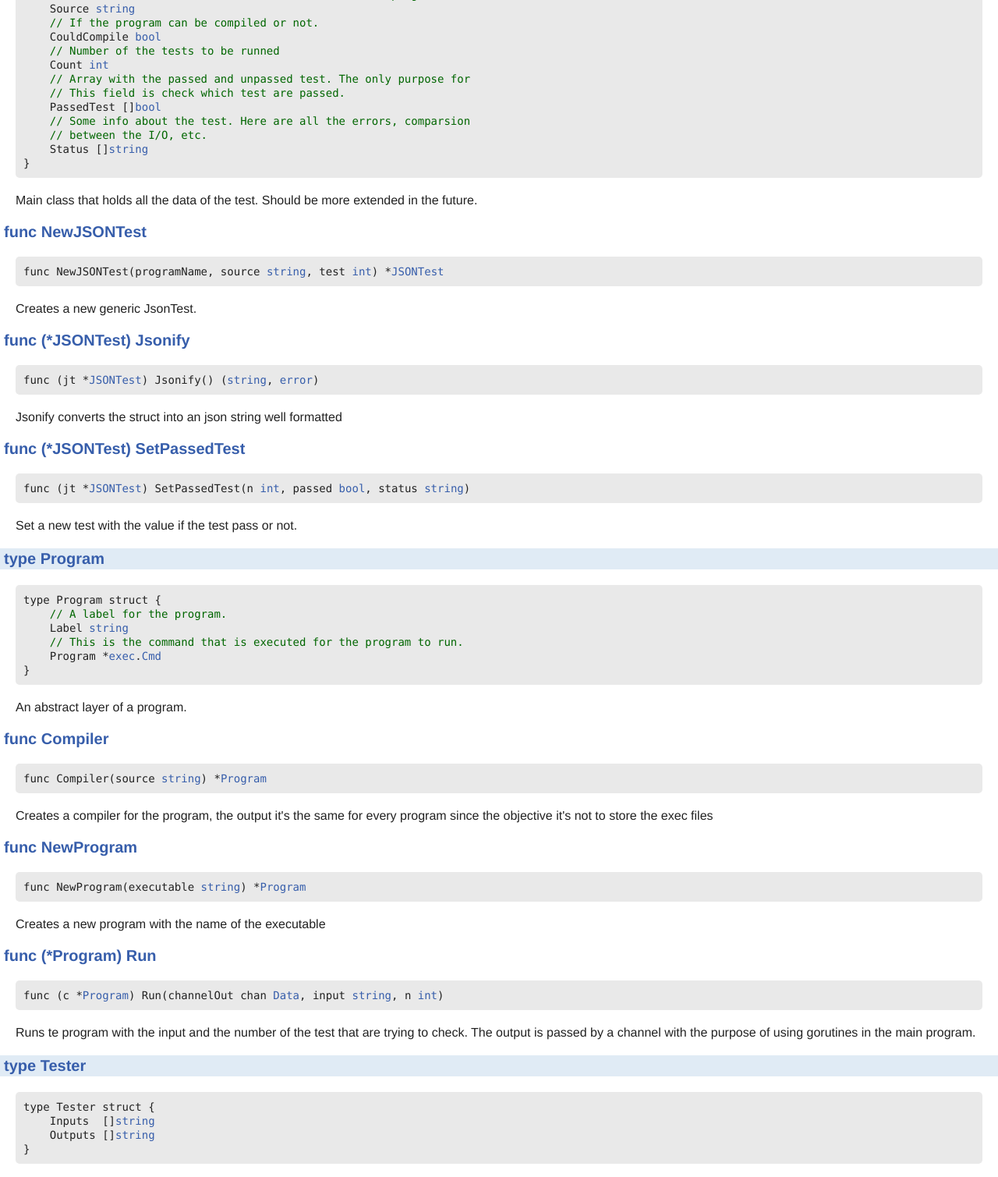
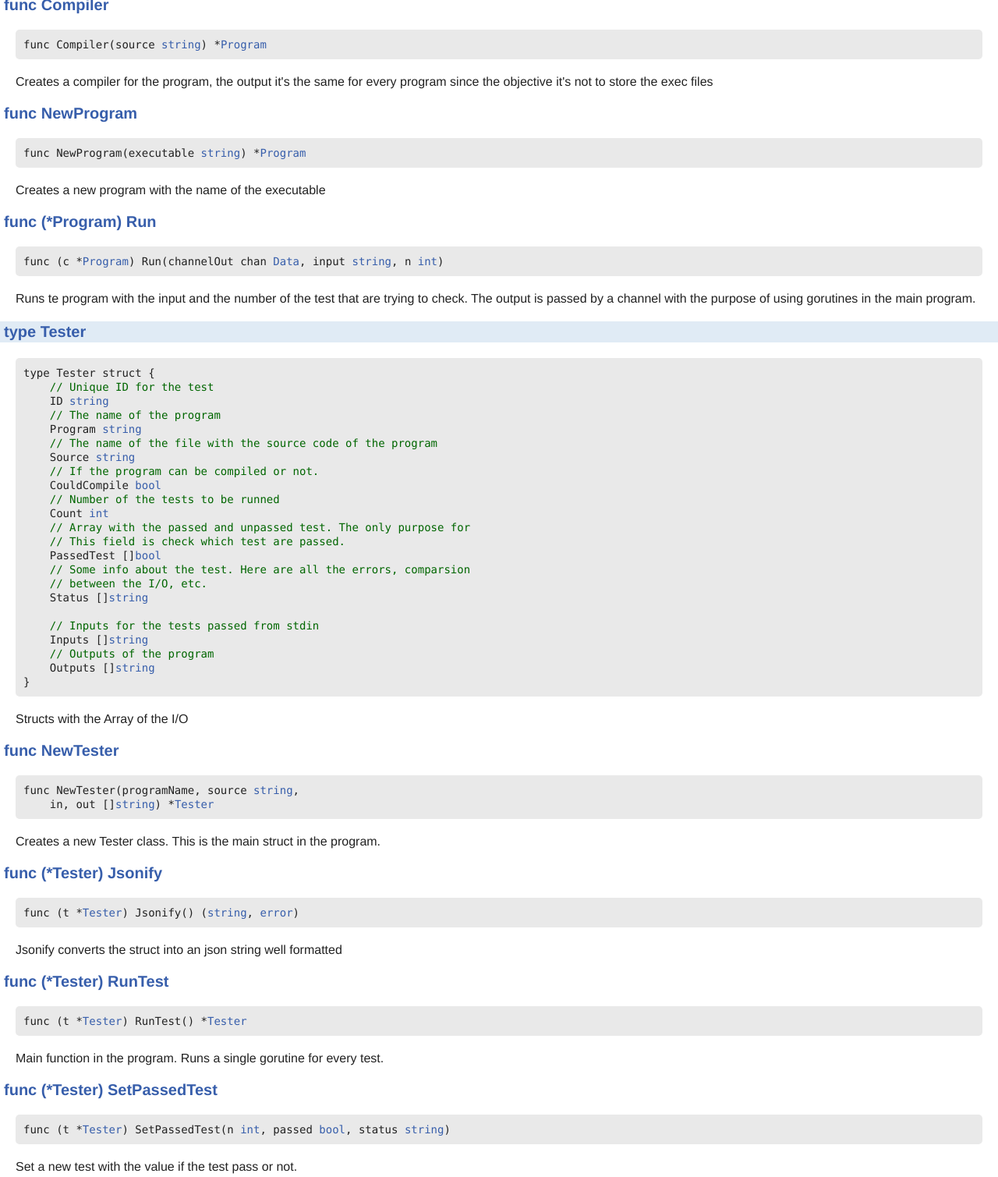
Before and after one commit to matiaslina/fathomless-lake-compiler, a plain HTML site: page views/docs.html in a window 1280 px wide. Shown: the part 1268-2777 px from the top of the page at 78% size. Drawn offline with Linux system fonts and the light colour scheme.

Commit message:
Actualizada la documentacion

```diff
--- a/views/docs.html
+++ b/views/docs.html
@@ -16,12 +16,9 @@
 <link type="text/css" rel="stylesheet" href="/styles/style.css" >
 </head>
 <body>
-
-	<h1 style="margin-left:10px; font-size:26px;">Tester Library</h1>
-
-		<div id="short-nav">
+<div id="short-nav">
 			<dl>
-			<dd><code style="color: #d22;"><b>import "./tester"</b></code></dd>
+                <dd><code><h2>import "./tester"</h2></code></dd>
 			</dl>
 			<dl>
 			<dd><a href="#pkg-overview" class="overviewLink">Overview</a></dd>
@@ -67,20 +64,6 @@ Tester package makes everything posible
 
 
 
-				<dd><a href="#JSONTest">type JSONTest</a></dd>
-
-
-					<dd>&nbsp; &nbsp; <a href="#NewJSONTest">func NewJSONTest(programName, source string, test int) *JSONTest</a></dd>
-
-
-
-					<dd>&nbsp; &nbsp; <a href="#JSONTest.Jsonify">func (jt *JSONTest) Jsonify() (string, error)</a></dd>
-
-
-					<dd>&nbsp; &nbsp; <a href="#JSONTest.SetPassedTest">func (jt *JSONTest) SetPassedTest(n int, passed bool, status string)</a></dd>
-
-
-
 				<dd><a href="#Program">type Program</a></dd>
 
 
@@ -98,11 +81,18 @@ Tester package makes everything posible
 				<dd><a href="#Tester">type Tester</a></dd>
 
 
-					<dd>&nbsp; &nbsp; <a href="#NewTester">func NewTester(in, out []string) *Tester</a></dd>
+					<dd>&nbsp; &nbsp; <a href="#NewTester">func NewTester(programName, source string,
+    in, out []string) *Tester</a></dd>
 
 
 
-					<dd>&nbsp; &nbsp; <a href="#Tester.Test">func (t *Tester) Test(name, source string, in, out []string) *JSONTest</a></dd>
+					<dd>&nbsp; &nbsp; <a href="#Tester.Jsonify">func (t *Tester) Jsonify() (string, error)</a></dd>
+
+
+					<dd>&nbsp; &nbsp; <a href="#Tester.RunTest">func (t *Tester) RunTest() *Tester</a></dd>
+
+
+					<dd>&nbsp; &nbsp; <a href="#Tester.SetPassedTest">func (t *Tester) SetPassedTest(n int, passed bool, status string)</a></dd>
 
 
 
@@ -119,8 +109,6 @@ Tester package makes everything posible
 				<a href="/target/compiler.go">compiler.go</a>
 
 				<a href="/target/tester.go">tester.go</a>
-
-				<a href="/target/types.go">types.go</a>
 
 			</span>
 			</p>
@@ -143,7 +131,7 @@ Tester package makes everything posible
 
 
 
-			<h2 id="Data">type <a href="/target/types.go?s=311:584#L6">Data</a></h2>
+			<h2 id="Data">type <a href="/target/compiler.go?s=433:706#L13">Data</a></h2>
 			<pre>type Data struct {
     <span class="comment">// Number of the test.</span>
     Number <a href="/pkg/builtin/#int">int</a>
@@ -172,73 +160,7 @@ The data struct represents the number of the test and the I/O
 
 
 
-			<h2 id="JSONTest">type <a href="/target/types.go?s=679:1317#L20">JSONTest</a></h2>
-			<pre>type JSONTest struct {
-    <span class="comment">// Unique ID for the test</span>
-    ID <a href="/pkg/builtin/#string">string</a>
-    <span class="comment">// The name of the program</span>
-    Program <a href="/pkg/builtin/#string">string</a>
-    <span class="comment">// The name of the file with the source code of the program</span>
-    Source <a href="/pkg/builtin/#string">string</a>
-    <span class="comment">// If the program can be compiled or not.</span>
-    CouldCompile <a href="/pkg/builtin/#bool">bool</a>
-    <span class="comment">// Number of the tests to be runned</span>
-    Count <a href="/pkg/builtin/#int">int</a>
-    <span class="comment">// Array with the passed and unpassed test. The only purpose for</span>
-    <span class="comment">// This field is check which test are passed.</span>
-    PassedTest []<a href="/pkg/builtin/#bool">bool</a>
-    <span class="comment">// Some info about the test. Here are all the errors, comparsion</span>
-    <span class="comment">// between the I/O, etc.</span>
-    Status []<a href="/pkg/builtin/#string">string</a>
-}</pre>
-			<p>
-Main class that holds all the data of the test. Should be more
-extended in the future.
-</p>
-
-
-
-
-
-
-
-
-
-
-				<h3 id="NewJSONTest">func <a href="/target/tester.go?s=366:430#L11">NewJSONTest</a></h3>
-				<pre>func NewJSONTest(programName, source <a href="/pkg/builtin/#string">string</a>, test <a href="/pkg/builtin/#int">int</a>) *<a href="#JSONTest">JSONTest</a></pre>
-				<p>
-Creates a new generic JsonTest.
-</p>
-
-
-
-
-
-
-				<h3 id="JSONTest.Jsonify">func (*JSONTest) <a href="/target/tester.go?s=755:801#L24">Jsonify</a></h3>
-				<pre>func (jt *<a href="#JSONTest">JSONTest</a>) Jsonify() (<a href="/pkg/builtin/#string">string</a>, <a href="/pkg/builtin/#error">error</a>)</pre>
-				<p>
-Jsonify converts the struct into an json string well formatted
-</p>
-
-
-
-
-
-				<h3 id="JSONTest.SetPassedTest">func (*JSONTest) <a href="/target/tester.go?s=988:1057#L33">SetPassedTest</a></h3>
-				<pre>func (jt *<a href="#JSONTest">JSONTest</a>) SetPassedTest(n <a href="/pkg/builtin/#int">int</a>, passed <a href="/pkg/builtin/#bool">bool</a>, status <a href="/pkg/builtin/#string">string</a>)</pre>
-				<p>
-Set a new test with the value if the test pass or not.
-</p>
-
-
-
-
-
-
-
-			<h2 id="Program">type <a href="/target/types.go?s=77:244#L1">Program</a></h2>
+			<h2 id="Program">type <a href="/target/compiler.go?s=199:366#L5">Program</a></h2>
 			<pre>type Program struct {
     <span class="comment">// A label for the program.</span>
     Label <a href="/pkg/builtin/#string">string</a>
@@ -258,7 +180,7 @@ An abstract layer of a program.
 
 
 
-				<h3 id="Compiler">func <a href="/target/compiler.go?s=320:358#L8">Compiler</a></h3>
+				<h3 id="Compiler">func <a href="/target/compiler.go?s=852:890#L28">Compiler</a></h3>
 				<pre>func Compiler(source <a href="/pkg/builtin/#string">string</a>) *<a href="#Program">Program</a></pre>
 				<p>
 Creates a compiler for the program, the output it&#39;s the same
@@ -269,7 +191,7 @@ exec files
 
 
 
-				<h3 id="NewProgram">func <a href="/target/compiler.go?s=609:652#L17">NewProgram</a></h3>
+				<h3 id="NewProgram">func <a href="/target/compiler.go?s=1141:1184#L37">NewProgram</a></h3>
 				<pre>func NewProgram(executable <a href="/pkg/builtin/#string">string</a>) *<a href="#Program">Program</a></pre>
 				<p>
 Creates a new program with the name of the executable
@@ -280,7 +202,7 @@ Creates a new program with the name of the executable
 
 
 
-				<h3 id="Program.Run">func (*Program) <a href="/target/compiler.go?s=960:1024#L28">Run</a></h3>
+				<h3 id="Program.Run">func (*Program) <a href="/target/compiler.go?s=1492:1556#L48">Run</a></h3>
 				<pre>func (c *<a href="#Program">Program</a>) Run(channelOut chan <a href="#Data">Data</a>, input <a href="/pkg/builtin/#string">string</a>, n <a href="/pkg/builtin/#int">int</a>)</pre>
 				<p>
 Runs te program with the input and the number of the test
@@ -295,9 +217,28 @@ gorutines in the main program.
 
 
 
-			<h2 id="Tester">type <a href="/target/types.go?s=1356:1420#L40">Tester</a></h2>
+			<h2 id="Tester">type <a href="/target/tester.go?s=131:906#L2">Tester</a></h2>
 			<pre>type Tester struct {
-    Inputs  []<a href="/pkg/builtin/#string">string</a>
+    <span class="comment">// Unique ID for the test</span>
+    ID <a href="/pkg/builtin/#string">string</a>
+    <span class="comment">// The name of the program</span>
+    Program <a href="/pkg/builtin/#string">string</a>
+    <span class="comment">// The name of the file with the source code of the program</span>
+    Source <a href="/pkg/builtin/#string">string</a>
+    <span class="comment">// If the program can be compiled or not.</span>
+    CouldCompile <a href="/pkg/builtin/#bool">bool</a>
+    <span class="comment">// Number of the tests to be runned</span>
+    Count <a href="/pkg/builtin/#int">int</a>
+    <span class="comment">// Array with the passed and unpassed test. The only purpose for</span>
+    <span class="comment">// This field is check which test are passed.</span>
+    PassedTest []<a href="/pkg/builtin/#bool">bool</a>
+    <span class="comment">// Some info about the test. Here are all the errors, comparsion</span>
+    <span class="comment">// between the I/O, etc.</span>
+    Status []<a href="/pkg/builtin/#string">string</a>
+
+    <span class="comment">// Inputs for the tests passed from stdin</span>
+    Inputs []<a href="/pkg/builtin/#string">string</a>
+    <span class="comment">// Outputs of the program</span>
     Outputs []<a href="/pkg/builtin/#string">string</a>
 }</pre>
 			<p>
@@ -313,8 +254,9 @@ Structs with the Array of the I/O
 
 
 
-				<h3 id="NewTester">func <a href="/target/tester.go?s=1222:1262#L39">NewTester</a></h3>
-				<pre>func NewTester(in, out []<a href="/pkg/builtin/#string">string</a>) *<a href="#Tester">Tester</a></pre>
+				<h3 id="NewTester">func <a href="/target/tester.go?s=1215:1300#L36">NewTester</a></h3>
+				<pre>func NewTester(programName, source <a href="/pkg/builtin/#string">string</a>,
+    in, out []<a href="/pkg/builtin/#string">string</a>) *<a href="#Tester">Tester</a></pre>
 				<p>
 Creates a new Tester class. This is the main struct in the program.
 </p>
@@ -324,10 +266,30 @@ Creates a new Tester class. This is the main struct in the program.
 
 
 
-				<h3 id="Tester.Test">func (*Tester) <a href="/target/tester.go?s=1637:1707#L56">Test</a></h3>
-				<pre>func (t *<a href="#Tester">Tester</a>) Test(name, source <a href="/pkg/builtin/#string">string</a>, in, out []<a href="/pkg/builtin/#string">string</a>) *<a href="#JSONTest">JSONTest</a></pre>
+				<h3 id="Tester.Jsonify">func (*Tester) <a href="/target/tester.go?s=1826:1869#L57">Jsonify</a></h3>
+				<pre>func (t *<a href="#Tester">Tester</a>) Jsonify() (<a href="/pkg/builtin/#string">string</a>, <a href="/pkg/builtin/#error">error</a>)</pre>
+				<p>
+Jsonify converts the struct into an json string well formatted
+</p>
+
+
+
+
+
+				<h3 id="Tester.RunTest">func (*Tester) <a href="/target/tester.go?s=2499:2534#L80">RunTest</a></h3>
+				<pre>func (t *<a href="#Tester">Tester</a>) RunTest() *<a href="#Tester">Tester</a></pre>
 				<p>
 Main function in the program. Runs a single gorutine for every test.
 </p>
+
+
+
+
+
+				<h3 id="Tester.SetPassedTest">func (*Tester) <a href="/target/tester.go?s=2055:2121#L66">SetPassedTest</a></h3>
+				<pre>func (t *<a href="#Tester">Tester</a>) SetPassedTest(n <a href="/pkg/builtin/#int">int</a>, passed <a href="/pkg/builtin/#bool">bool</a>, status <a href="/pkg/builtin/#string">string</a>)</pre>
+				<p>
+Set a new test with the value if the test pass or not.
+</p>
 </body>
 </html>
```
